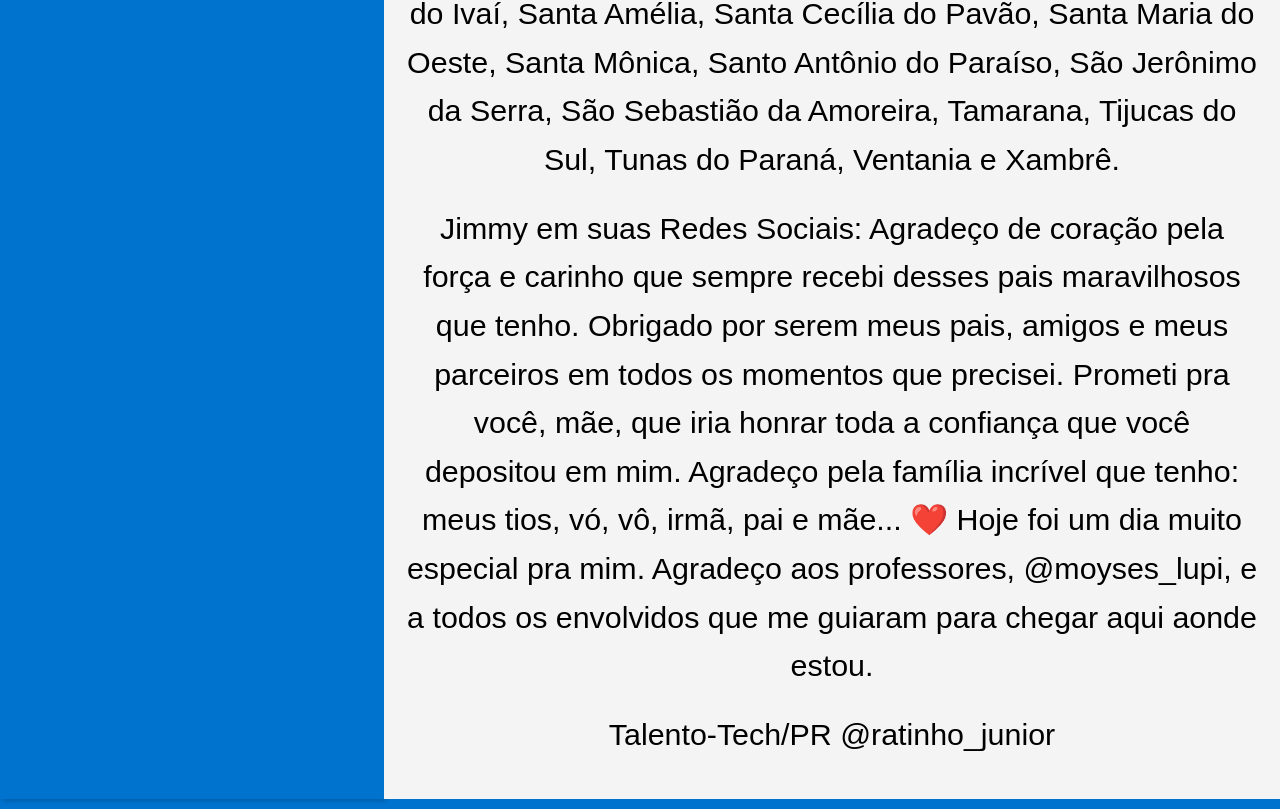
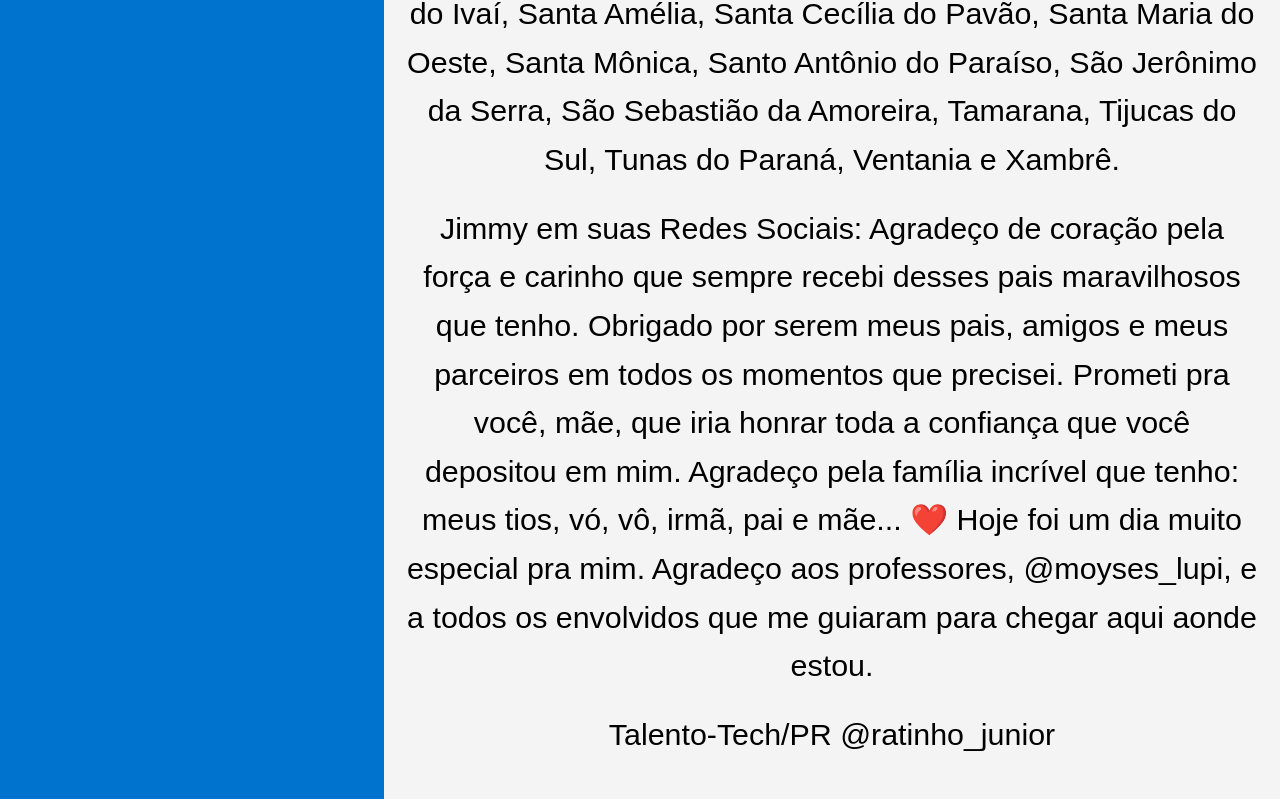
Before and after one commit to jimmyback2033/jimmyback2033.github.io, a plain HTML site: page index.html in a window 1280 px wide. Shown: the part 3400-4209 px from the top of the page. Drawn offline with Linux system fonts and the light colour scheme.

Commit message:
Update index.html

```diff
--- a/index.html
+++ b/index.html
@@ -65,18 +65,6 @@
             background-color: #f4f4f4;
         }
 
-        footer {
-            width: 100%;
-            text-align: center;
-            padding: 5px;
-            background: #0073cf;
-            color: white;
-        }
-
-        footer img {
-            max-width: 100%;
-            height: auto;
-        }
 
         p {
             margin-bottom: 20px;
@@ -169,8 +157,6 @@ Hoje foi um dia muito especial pra mim. Agradeço aos professores, @moyses_lupi,
 </section>
 
 <footer>
-    <div>
-    </div>
 </footer>
 
 </body>
```
